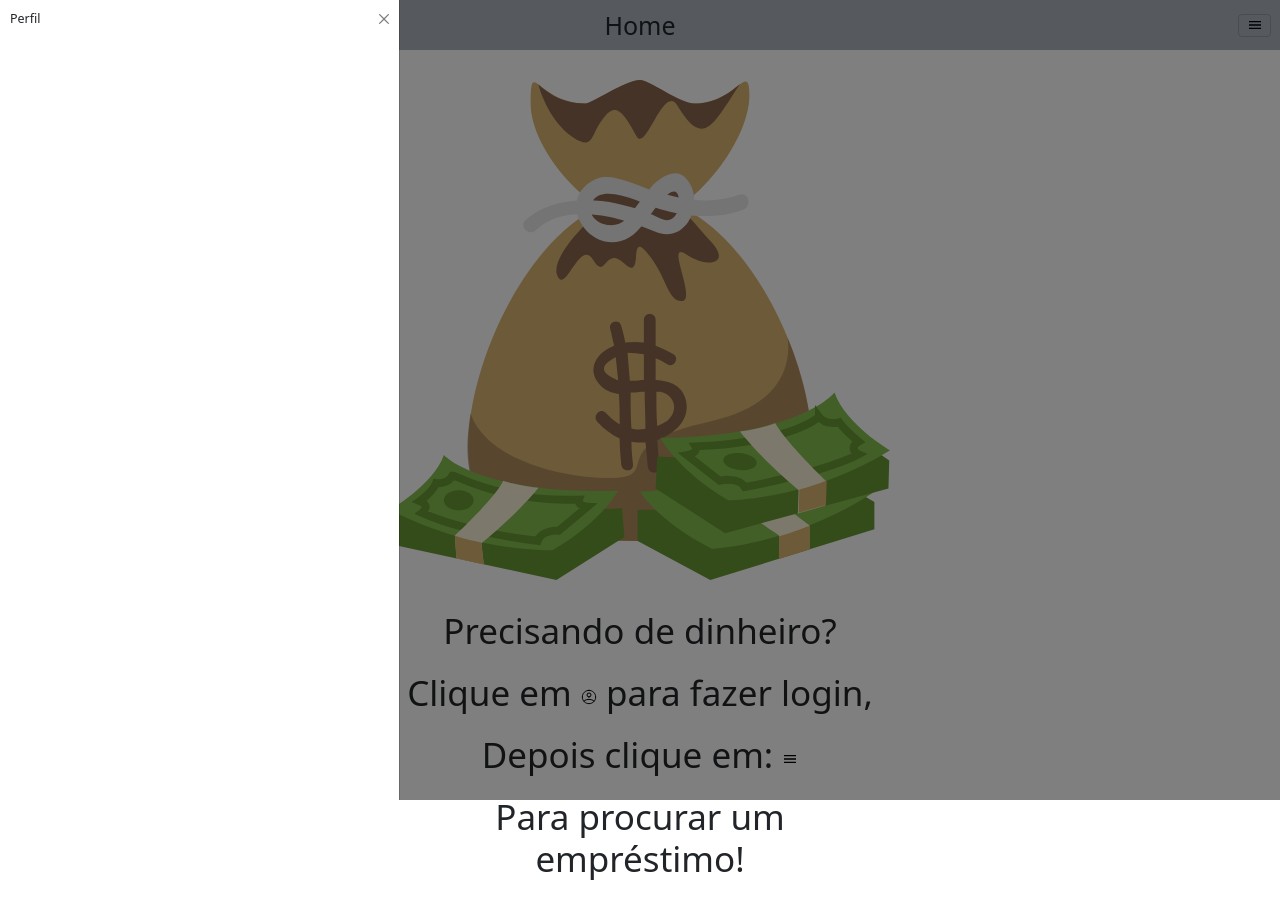
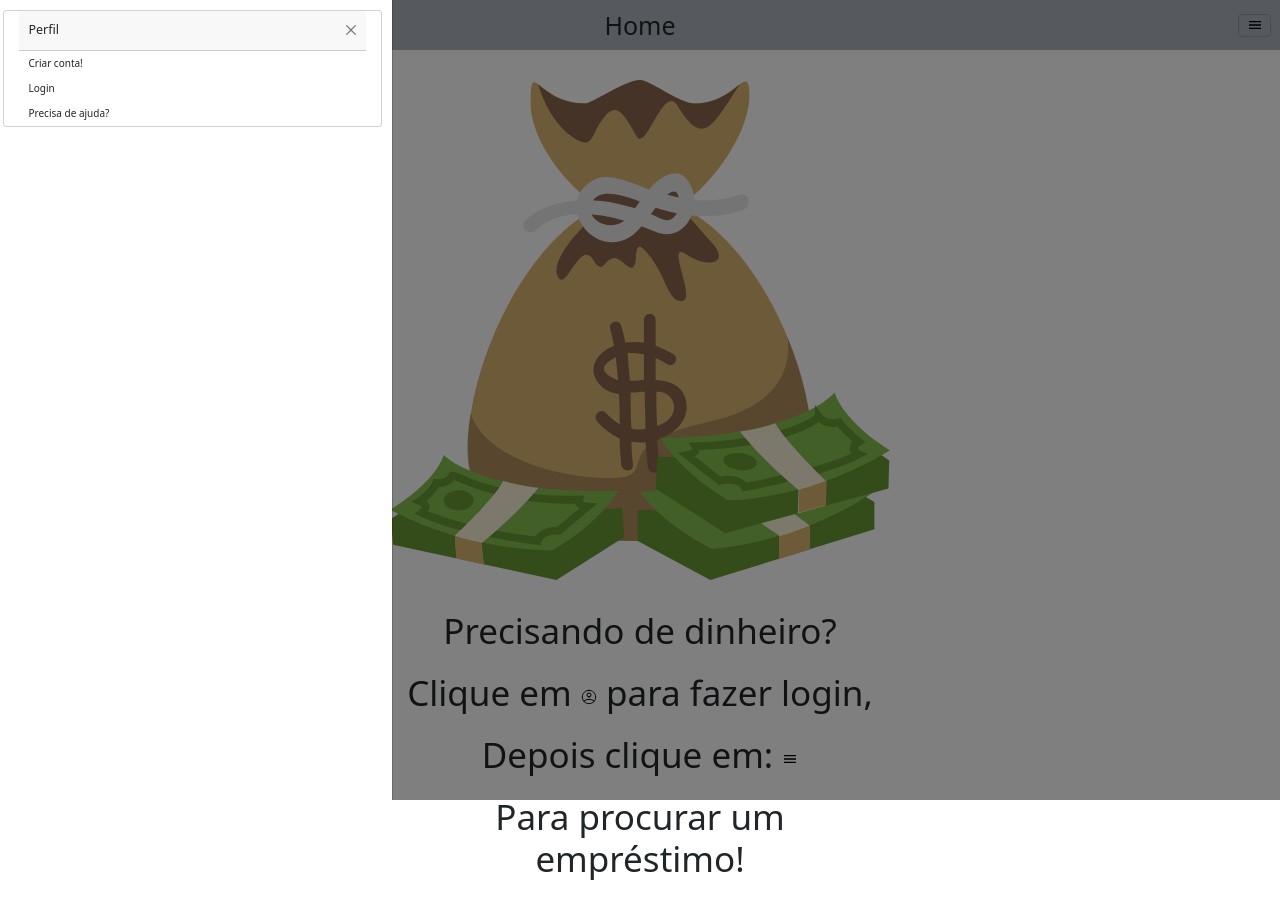
Before and after one commit to VictorManks/front_fintech_fiap, a plain HTML site: page index.html in a window 1280 px wide. Both pictures are taken after a click on the button 25 px from the left and 25 px from the top of the page. Drawn offline with nearby package versions, Linux system fonts and the light colour scheme.

Commit message:
finished left navbar

```diff
--- a/index.html
+++ b/index.html
@@ -20,13 +20,22 @@
             aria-controls="offcanvasNavbar" aria-label="Toggle navigation">
             <img src="assets/icons/profile-circle.svg" alt="icone de pessoa em circulo">
           </button>
-          <div class="offcanvas offcanvas-start" tabindex="-1" id="offcanvasNavbar"
+          <div class="offcanvas offcanvas-start row" tabindex="-1" id="offcanvasNavbar"
             aria-labelledby="offcanvasNavbarLabel">
             <div class="offcanvas-header">
-              <h5 class="offcanvas-title" id="offcanvasNavbarLabel">Perfil</h5>
-              <button type="button" class="btn-close" data-bs-dismiss="offcanvas" aria-label="Close"></button>
+              <div class="card col-sm-12">
+                <div class="card-header offcanvas-header">
+                  <h5 class="offcanvas-title" id="offcanvasNavbarLabel">Perfil</h5>
+                  <button type="button" class="btn-close" data-bs-dismiss="offcanvas" aria-label="Close"></button>
+                </div>
+                <ul class="list-group list-group-flush">
+                  <li class="list-group-item">Criar conta!</li>
+                  <li class="list-group-item">Login</li>
+                  <li class="list-group-item ">Precisa de ajuda?</li>
+                </ul>
+              </div>
+            </div>
 
-            </div>
           </div>
         </div>
       </nav>
```
